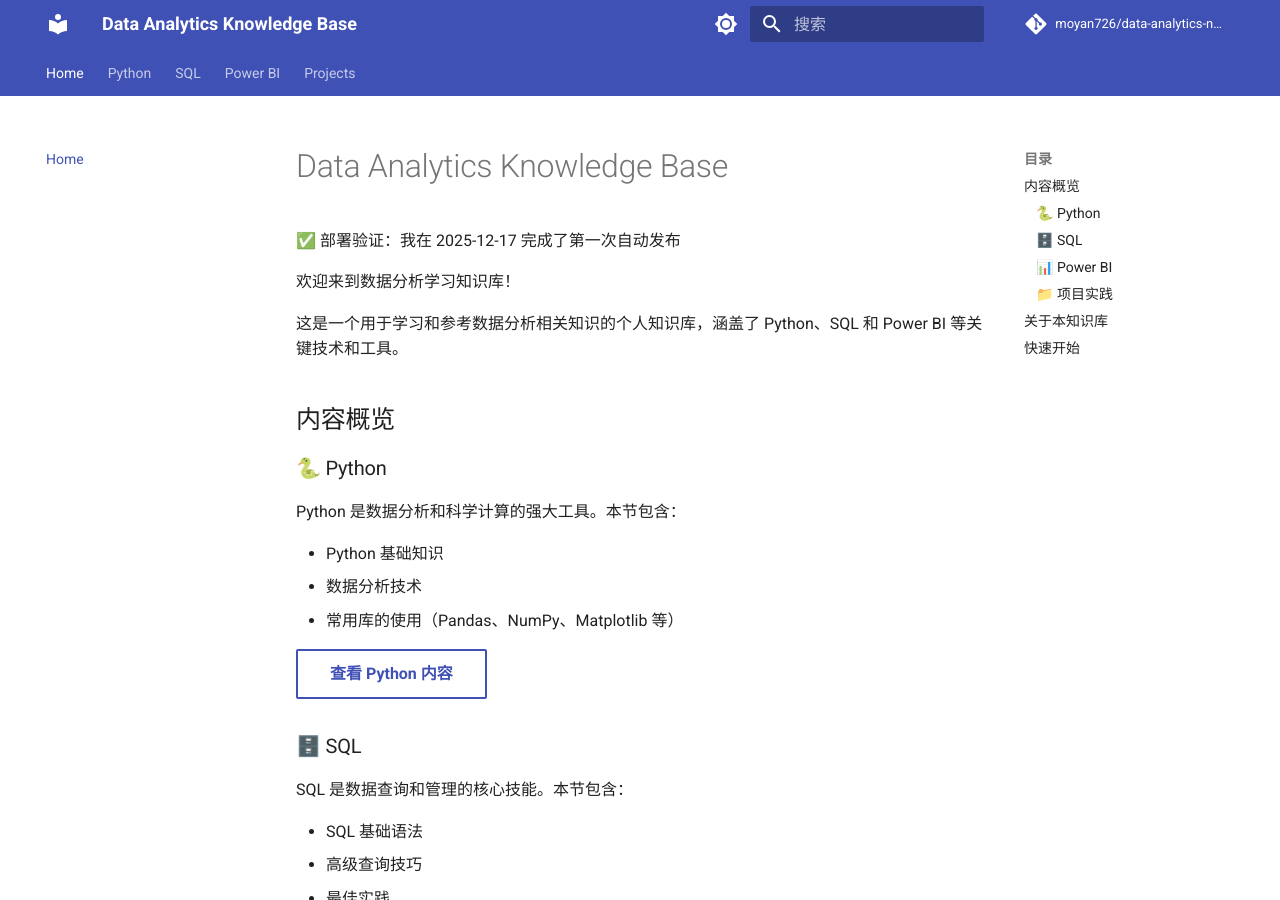
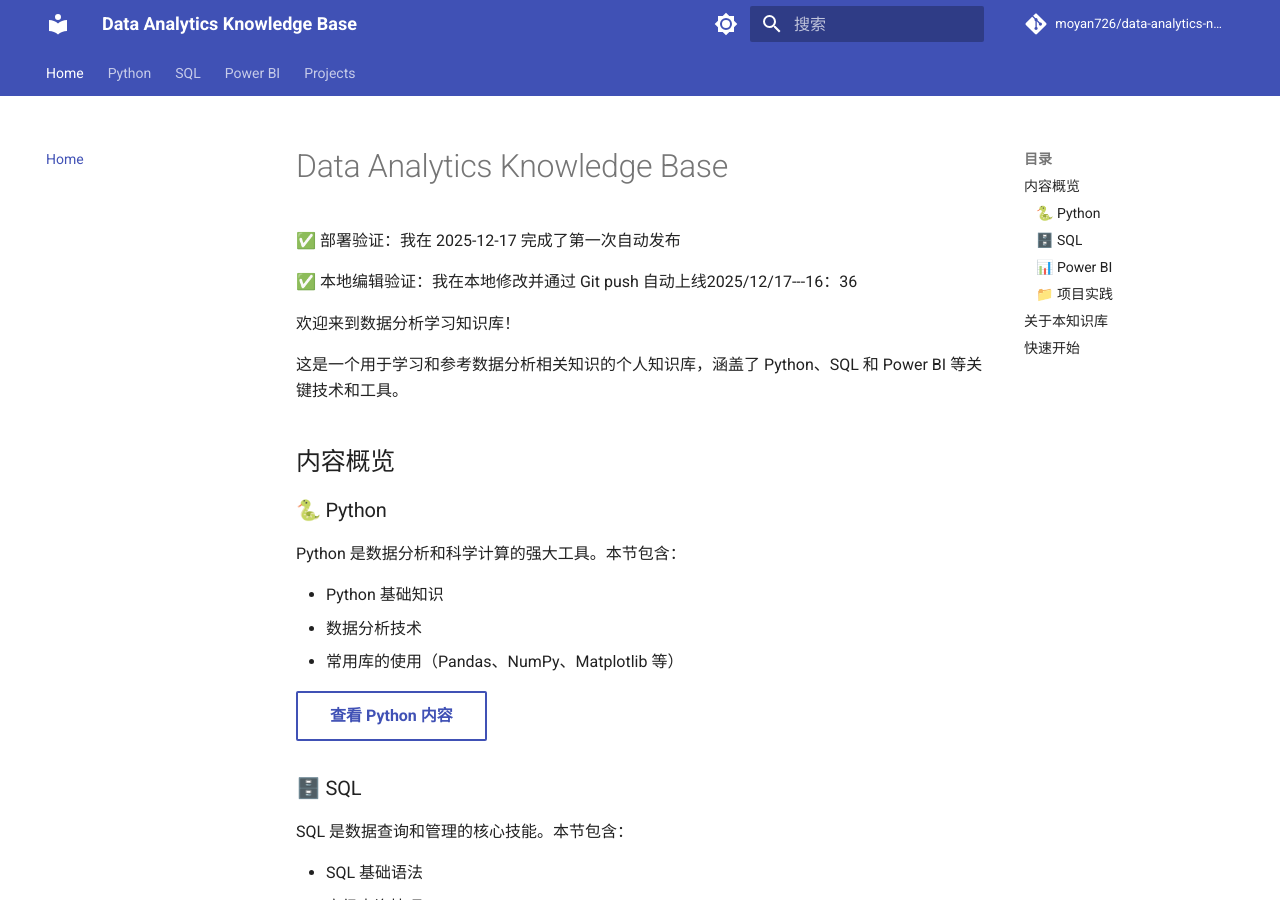
Before and after one commit to moyan726/data-analytics-notes, an MkDocs documentation site: the page built from docs/index.md, in a window 1280 px wide and 900 px high. Built offline with MkDocs 1.6.1 and Material for MkDocs 9.7.7, drawn with Linux system fonts in a browser that asks for light colours; comment, search, counter and statistics services are not loaded.

Commit message:
docs: local edit verification

```diff
--- a/docs/index.md
+++ b/docs/index.md
@@ -1,6 +1,8 @@
 # Data Analytics Knowledge Base
 
 ✅ 部署验证：我在 2025-12-17 完成了第一次自动发布
+
+✅ 本地编辑验证：我在本地修改并通过 Git push 自动上线2025/12/17---16：36
 
 欢迎来到数据分析学习知识库！
 
@@ -9,6 +11,7 @@
 ## 内容概览
 
 ### 🐍 Python
+
 Python 是数据分析和科学计算的强大工具。本节包含：
 
 - Python 基础知识
```
